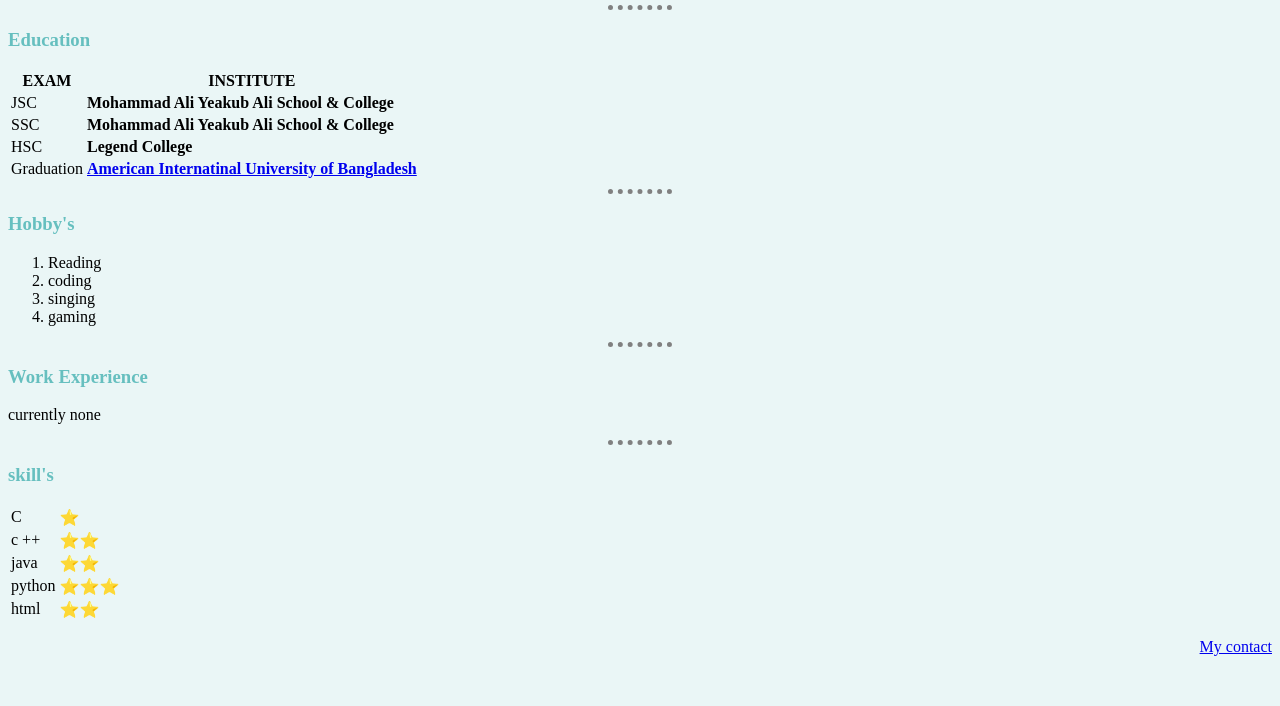
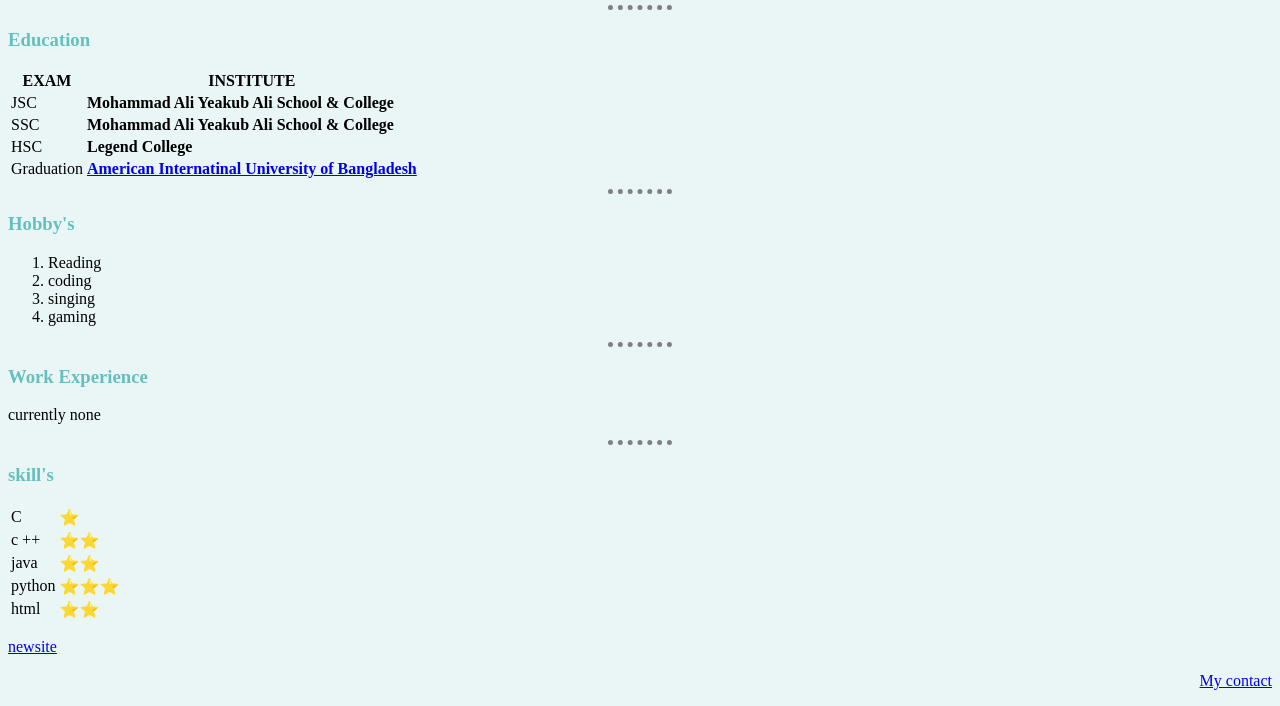
Before and after one commit to tricks-ter/CV, a plain HTML site: page index.html in a window 1280 px wide. Shown: the part 185-891 px from the top of the page. Before the commit the page ends 857 px from the top, so only its background shows below. Drawn offline with Linux system fonts and the light colour scheme.

Commit message:
Update index.html

```diff
--- a/index.html
+++ b/index.html
@@ -91,8 +91,9 @@
 
 
 
+  <p><a href="newsite.html">newsite</a></p>
+  <p align="right"><a href="Contact.html">My contact</a></p>
 
-  <p align="right"><a href="Contact.html">My contact</a></p>
 
 </body>
 
```
